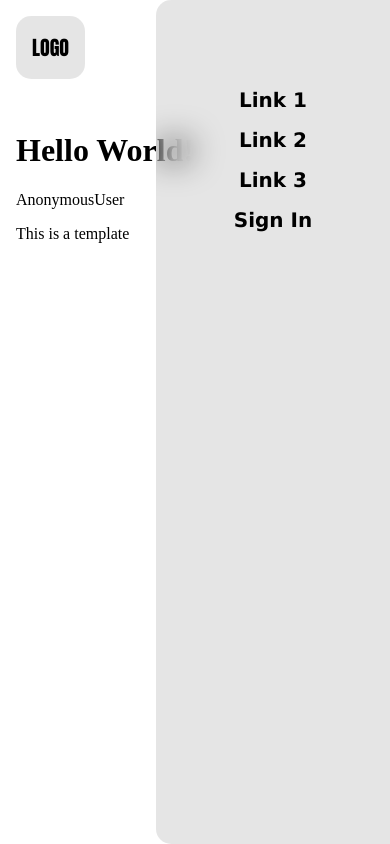
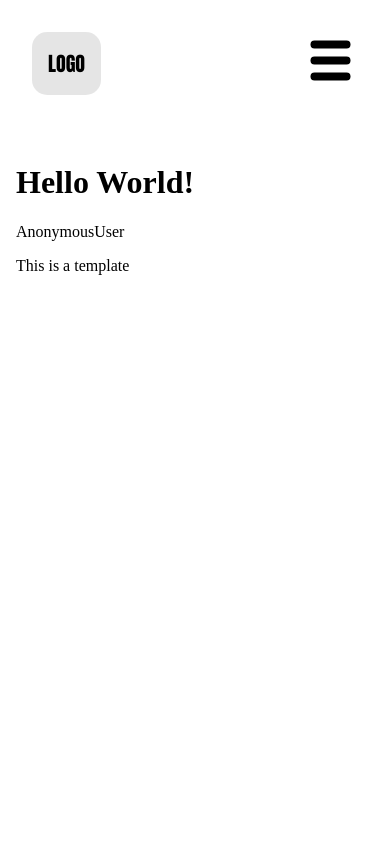
Before and after one commit to Nathan-Dachille/CP3407-Group-Project, a Django app: page / in a window 390 px wide. Run offline with Django 5.2, Linux system fonts and the light colour scheme.

Commit message:
Implement an animated navbar

```diff
--- a/src/static/css/default.css
+++ b/src/static/css/default.css
@@ -1,5 +1,6 @@
 .flex {
   display: flex;
+  --gap: 1em;
 }
 
 .round {
@@ -19,7 +20,7 @@ body {
 
 .logo {
   display: inline-block;
-  margin: 1rem;
+  margin: 2rem;
   background: hsl(0 100% 0% / 0.1);
   backdrop-filter: blur(1rem);
   font-family: 'Impact', 'sans-serif';
@@ -42,7 +43,7 @@ body {
 .primary-navigation {
   list-style: none;
   padding: 0.5rem;
-  margin: 1rem;
+  margin: 2rem;
   align-items: center;
 
   background: hsl(0 100% 0% / 0.1);
@@ -50,14 +51,13 @@ body {
 }
 
 .primary-navigation li {
-  border-right: 1px solid darkgrey;
+  border-right: 2px solid darkgrey;
   padding: 0.5rem;
 }
 
 .primary-navigation li:last-of-type {
   border-right: none;
   padding: 0.5rem;
-  border-radius: 15px;
 }
 
 .primary-navigation li:hover {
@@ -68,19 +68,56 @@ body {
   text-decoration: none;
 }
 
+.menu-toggle {
+  visibility: hidden;
+}
+
+
 @media (max-width: 40em) {
   .primary-navigation {
+    --gap: 2em;
     margin: 0;
     position: fixed;
     inset: 0 0 0 40%;
 
     flex-direction: column;
-    padding: 5em 1em;
+    padding: min(30vh, 10rem) 1em;
     border-radius: 15px 0 0 15px;
+
+    transform: translateX(100%);
+    transition: transform 200ms ease-in;
   }
 
   .primary-navigation li {
     border-right: none;
-    border-radius: 15px;
+    border-bottom: 2px solid darkgray;
+  }
+
+  .primary-navigation li:last-of-type {
+    border-bottom: none;
+  }
+
+  .primary-navigation[data-visible="true"] {
+    transform: translateX(0%);
+  }
+
+  .menu-toggle {
+    visibility: visible;
+    position: absolute;
+    z-index: 1000;
+    background: url("/static/images/hamburger.svg");
+    background-repeat: no-repeat;
+    background-position: center;
+    width: 3.5rem;
+    aspect-ratio: 1;
+    top: 2rem;
+    right: 2rem;
+    border-style: none;
+  }
+
+  .menu-toggle[data-open="true"] {
+    background: url("/static/images/closed.svg");
+    background-repeat: no-repeat;
+    background-position: center;
   }
 }
--- /dev/null
+++ b/src/static/js/navbar.js
@@ -0,0 +1,18 @@
+const nav = document.querySelector(".primary-navigation");
+const toggle = document.querySelector(".menu-toggle");
+
+function toggle_navbar() {
+	const visible = nav.getAttribute("data-visible");
+	const open = nav.getAttribute("data-open");
+
+	if (visible === "false") {
+		nav.setAttribute("data-visible", "true");
+		toggle.setAttribute("data-open", "true");
+	} else {
+		nav.setAttribute("data-visible", "false");
+		toggle.setAttribute("data-open", "false");
+	}
+}
+
+
+toggle.addEventListener('click', toggle_navbar);
--- a/src/templates/navbar.html
+++ b/src/templates/navbar.html
@@ -1,10 +1,11 @@
-<!DOCTYPE html>
+<DOCTYPE html>
 <title>Cleaning Website</title>
 {% load static %}
 <html>
   <head>
     <meta name="viewport" content="width=device-width, initial-scale=1">
     <link rel="stylesheet" href="{% static '/css/default.css' %}">
+      <script src="{% static '/js/navbar.js' %}" defer></script>
   </head>
 
   <body>
@@ -12,8 +13,11 @@
     <a href="#default" class="logo round">
         LOGO
       </a>
+
+        <button data-open="false" class="menu-toggle"></button>
+
       <nav>
-        <ul class="primary-navigation flex round">
+        <ul data-visible="false" class="primary-navigation flex round">
           <li><a class="verdana-ss-20px" href="#default">Link 1</a></li>
           <li><a class="verdana-ss-20px" href="#default">Link 2</a></li>
           <li><a class="verdana-ss-20px" href="#default">Link 3</a></li>
```
Also changed, not shown: src/static/images/closed.svg (added), src/static/images/hamburger.svg (added).
